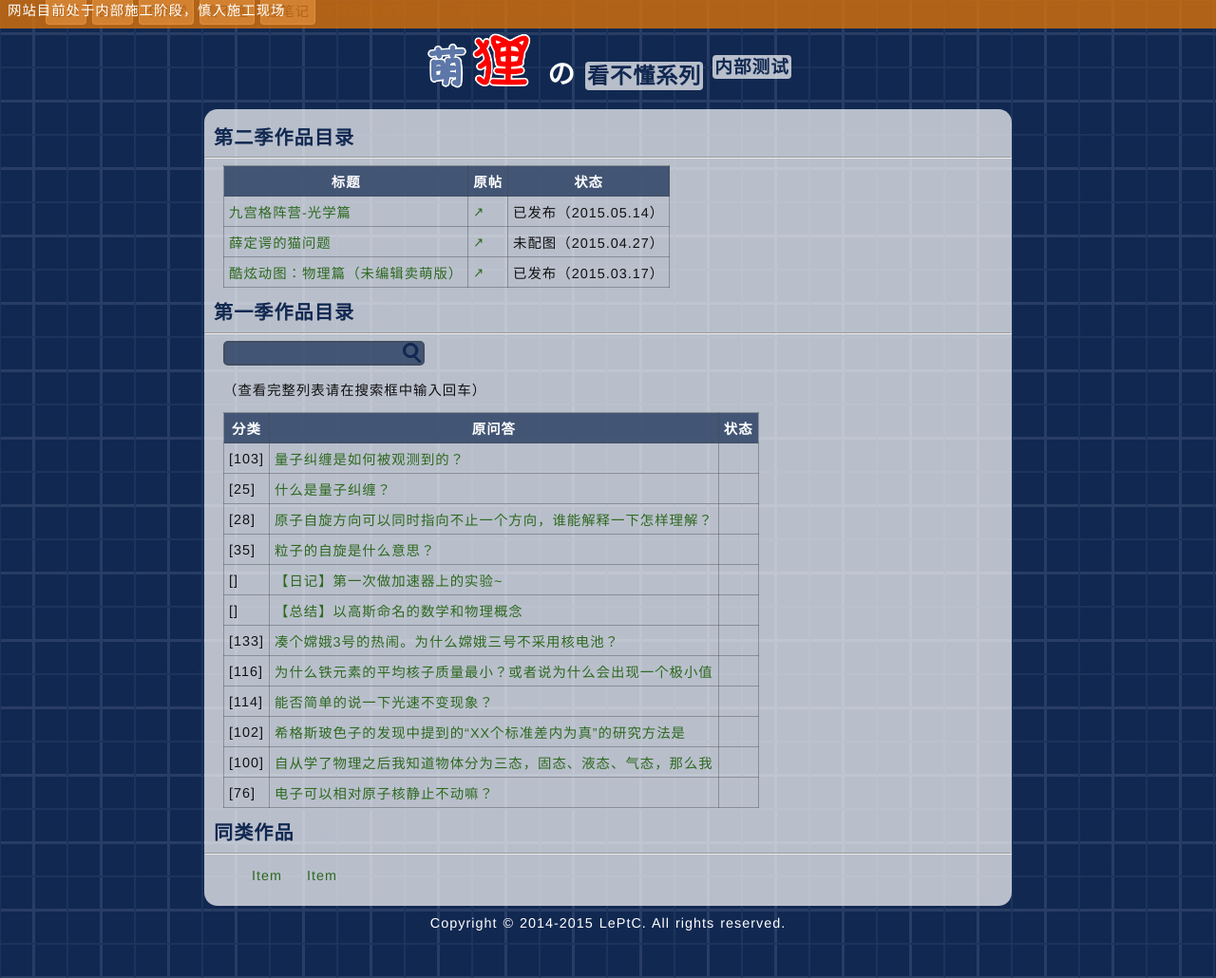
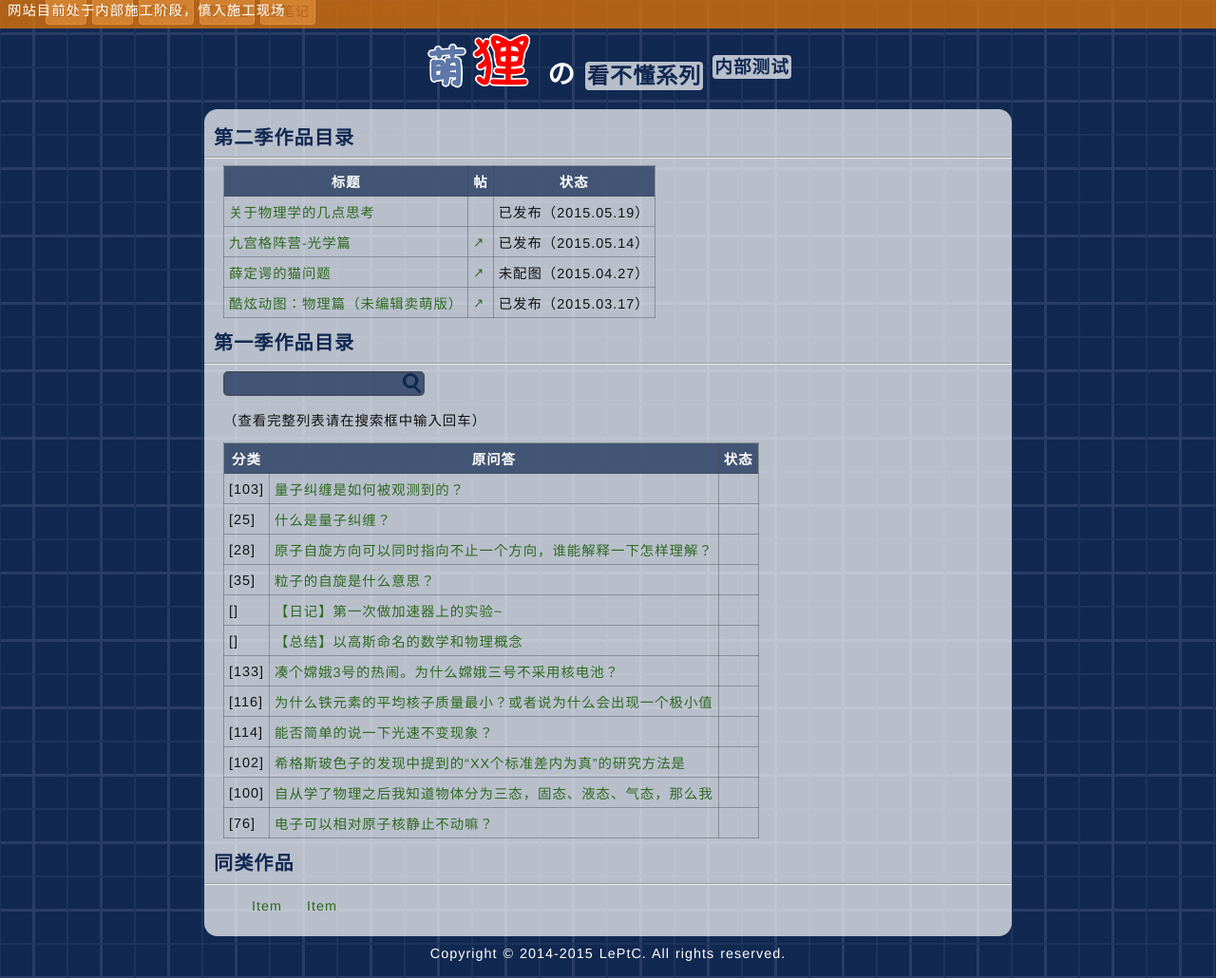
Before and after one commit to LePtC/LePtC.github.io, a Jekyll site: the page built from popsci/index.html, in a window 1280 px wide and 1030 px high. Shown: the whole window at 95% size. Built offline with Jekyll 4.4.1, drawn with Linux system fonts in a browser that asks for light colours; Markdown is read by kramdown in place of the engine named in the settings; formulas are drawn with MathJax 3; comment, search, counter and statistics services are not loaded.

Commit message:
update index

```diff
--- a/index.html
+++ b/index.html
@@ -28,12 +28,12 @@ title: LePtC
 <a title="方块狸"><img src="/faces/square-moele.png" alt="方块狸" class="wiki" style="width:160px;float:left;margin:20px"></a>
   <p style="font-size:1.1em;padding:20px;text-indent:40px;"><a href="/author.html">LePtC</a>，一只物理和数学没学好经常算错数的傻狐狸。特长是超大质量脑洞，大到整个宇宙都在视界之内。爱好吃饭、睡觉、卖萌，一个卖萌卖到烦人也要卖的家伙，制作了这个主页研究物<invi>(如)</invi>理<invi>(何)</invi>问<invi>(卖)</invi>题<invi>(萌)</invi>，哩哩～</p>
   <br />
+<p style="text-align: right;">最后更新时间（Jekyll 生成时间）：{{ site.time }}</p>
 </div>
 
 {% include header.html param="狸站动态" %}
 
 <div class="content">
-<p style="text-align: right;">最后更新时间（Jekyll 生成时间）：{{ site.time }}</p>
 
 <input name="key" type="text" id="key" onkeypress="onSearch(this,'filter0')" onpaste="onSearch(this,'filter0')" oninput="onSearch(this,'filter0')" value=""/>
 <p>（默认只列出最近动态，查看完整列表请在搜索框中输入回车）</p>
--- a/popsci/index.html
+++ b/popsci/index.html
@@ -10,10 +10,17 @@ title: 主页
 <table id="filters2">
 <tr>
 	<th>标题</th>
-	<th>原帖</th>
+	<th>帖</th>
 	<th>状态</th>
 </tr>
 
+<tr>
+  <td><a href="s2p4/">关于物理学的几点思考</a></td>
+  <td></td>
+  <td>
+    已发布（2015.05.19）
+  </td>
+</tr>
 <tr>
   <td><a href="s2p3/">九宫格阵营-光学篇</a></td>
   <td><a href="http://www.guokr.com/post/680853/">↗</a></td>
```
